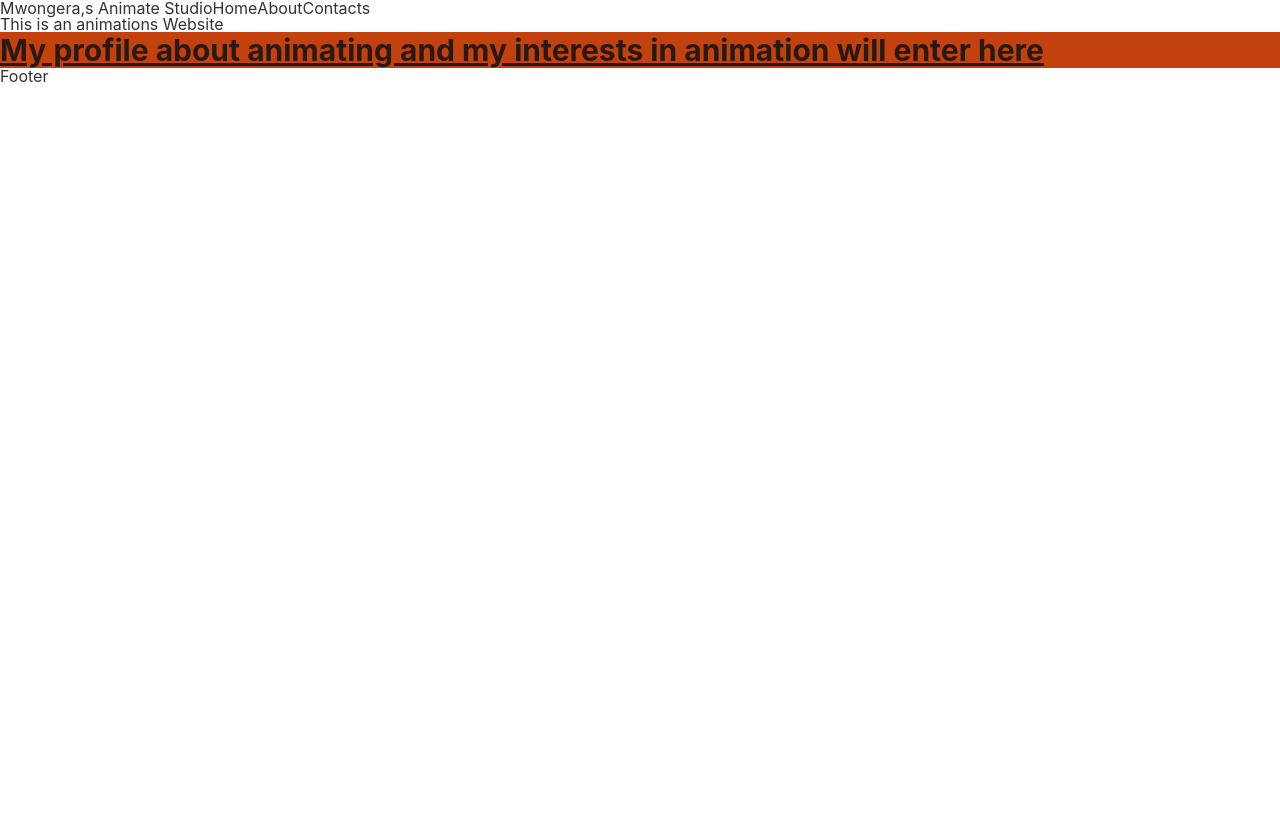
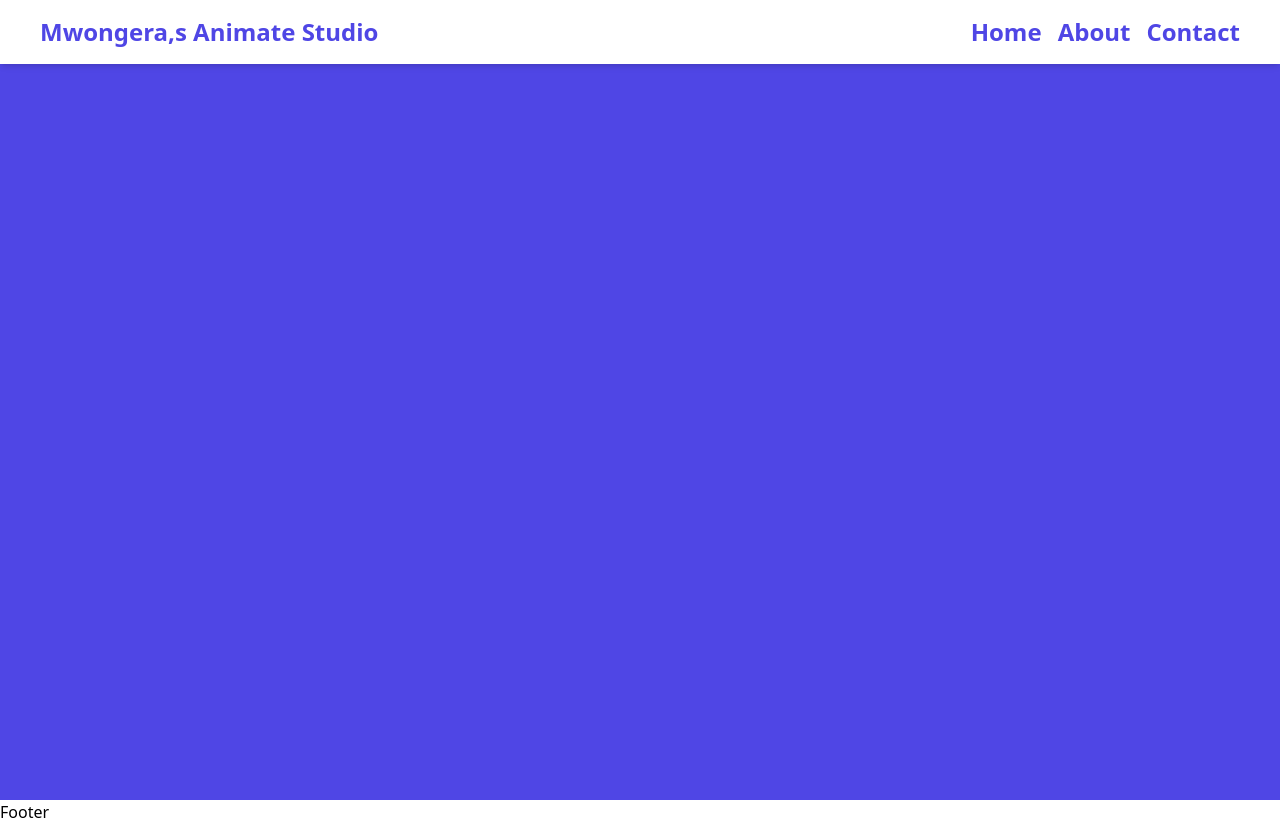
Before and after one commit to JkuatPas/JKUATBIT2207JAVASCRIPTLEARNING-, a React (Vite) app: page /about in a window 1280 px wide. Before the commit the page ends 800 px from the top, so only its background shows below. Built offline with nearby package versions, Linux system fonts and the light colour scheme.

Commit message:
added: a nav with basic css

```diff
--- a/src/App.css
+++ /dev/null
@@ -1,3 +0,0 @@
-main{
-  height: 100vh;
-}
--- a/src/App.jsx
+++ b/src/App.jsx
@@ -1,15 +1,18 @@
 import React from 'react'
 import Navbar from './components/navbar/Navbar'
 import Footer from './components/Footer'
+import HeaderImage from './assets/animateone.gif'
+
 
 
 function App  () {
   return (
-    <>
+    < >
       <Navbar/>
-      <main>
-        <h2 className=''>This is an animations Website</h2>
-        <p className='text-3xl font-bold underline bg-orange-700'>My profile about animating and my interests in animation will enter here</p>
+      <main className='bg-indigo-600 w-full h-screen'>
+        <img src={HeaderImage} alt=""/>
+        <h2 >This is an animations Website</h2>
+        <p className=''>My profile about animating and my interests in animation will enter here</p>
       </main>
       <Footer/>
     </>
--- a/src/components/navbar/Navbar.jsx
+++ b/src/components/navbar/Navbar.jsx
@@ -1,17 +1,24 @@
 import React from 'react'
-import './navbar.css'
+import { Link } from 'react-router-dom'
+
 const Navbar = () => {
   return (
-    <>
-     <nav>
-        Mwongera,s Animate Studio
-        <ul>
-            <li>Home</li>
-            <li>About</li>
-            <li>Contacts</li>
+    <div className='shadow-md w-full fixed top-0 left-0'>
+      <nav className='md:flex md:justify-between md:items-center bg-white text-indigo-600 py-4 md:px-10 px-6 text-2xl font-bold'>
+        <span>Mwongera,s Animate Studio</span>
+        <ul className='md:flex md:items-center md:pb-0 pb-12 space-x-4'>
+            <li>
+                <Link to='/home'>Home</Link>
+            </li>
+            <li >
+               <Link to='/about'>About</Link>
+            </li>
+            <li >
+             <Link to='/contact'>Contact</Link>
+            </li>
         </ul>
      </nav>
-    </>
+    </div>
   )
 }
 
--- a/src/components/navbar/navbar.css
+++ /dev/null
@@ -1,9 +0,0 @@
-nav{
-    display:flex;
-    align-items: center;
-}
-ul{
-    display: flex;
-    flex-direction: row;
-    list-style: none;
-}
--- a/src/index.css
+++ b/src/index.css
@@ -1,14 +1,3 @@
 @tailwind base;
 @tailwind components;
 @tailwind utilities;
-
-:root {
-  font-family: Inter, system-ui, Avenir, Helvetica, Arial, sans-serif;
-  line-height: 1.0;
-  font-weight: 400;
-  color: rgba(19, 19, 19, 0.87);
-  font-synthesis: none;
-  text-rendering: optimizeLegibility;
-  -webkit-font-smoothing: antialiased;
-  -moz-osx-font-smoothing: grayscale;
-}
--- a/src/main.jsx
+++ b/src/main.jsx
@@ -1,10 +1,33 @@
 import React from 'react'
 import ReactDOM from 'react-dom/client'
+import About from './views/About.jsx'
+import Contact from './views/Contact.jsx'
 import App from './App.jsx'
+import { createBrowserRouter, RouterProvider } from "react-router-dom";
 import './output.css'
+
+
+const router = createBrowserRouter([
+  {
+    path: "/home",
+    element: <App />
+  },
+  {
+    path: "/about",
+    element: <About />
+  },
+  {
+    path: "/contact",
+    element: <Contact />
+  },
+  {
+    path: "/",
+    element: <App />
+  },
+]);
 
 ReactDOM.createRoot(document.getElementById('root')).render(
   <React.StrictMode>
-    <App />
+    <RouterProvider router={router} />
   </React.StrictMode>,
 )
--- a/src/output.css
+++ b/src/output.css
@@ -554,31 +554,169 @@ video {
   --tw-contain-style:  ;
 }
 
-.bg-orange-700 {
-  --tw-bg-opacity: 1;
-  background-color: rgb(194 65 12 / var(--tw-bg-opacity));
+.fixed {
+  position: fixed;
 }
 
-.text-3xl {
-  font-size: 1.875rem;
-  line-height: 2.25rem;
+.left-0 {
+  left: 0px;
+}
+
+.top-0 {
+  top: 0px;
+}
+
+.flex {
+  display: flex;
+}
+
+.h-screen {
+  height: 100vh;
+}
+
+.h-full {
+  height: 100%;
+}
+
+.h-20 {
+  height: 5rem;
+}
+
+.w-full {
+  width: 100%;
+}
+
+.w-screen {
+  width: 100vw;
+}
+
+.flex-col {
+  flex-direction: column;
+}
+
+.items-center {
+  align-items: center;
+}
+
+.justify-between {
+  justify-content: space-between;
+}
+
+.space-x-4 > :not([hidden]) ~ :not([hidden]) {
+  --tw-space-x-reverse: 0;
+  margin-right: calc(1rem * var(--tw-space-x-reverse));
+  margin-left: calc(1rem * calc(1 - var(--tw-space-x-reverse)));
+}
+
+.bg-indigo-600 {
+  --tw-bg-opacity: 1;
+  background-color: rgb(79 70 229 / var(--tw-bg-opacity));
+}
+
+.bg-indigo-500 {
+  --tw-bg-opacity: 1;
+  background-color: rgb(99 102 241 / var(--tw-bg-opacity));
+}
+
+.bg-white {
+  --tw-bg-opacity: 1;
+  background-color: rgb(255 255 255 / var(--tw-bg-opacity));
+}
+
+.px-7 {
+  padding-left: 1.75rem;
+  padding-right: 1.75rem;
+}
+
+.py-4 {
+  padding-top: 1rem;
+  padding-bottom: 1rem;
+}
+
+.px-4 {
+  padding-left: 1rem;
+  padding-right: 1rem;
+}
+
+.px-2 {
+  padding-left: 0.5rem;
+  padding-right: 0.5rem;
+}
+
+.px-6 {
+  padding-left: 1.5rem;
+  padding-right: 1.5rem;
+}
+
+.py-8 {
+  padding-top: 2rem;
+  padding-bottom: 2rem;
+}
+
+.py-2 {
+  padding-top: 0.5rem;
+  padding-bottom: 0.5rem;
+}
+
+.pb-12 {
+  padding-bottom: 3rem;
+}
+
+.text-2xl {
+  font-size: 1.5rem;
+  line-height: 2rem;
 }
 
 .font-bold {
   font-weight: 700;
 }
 
-.underline {
-  text-decoration-line: underline;
+.text-white {
+  --tw-text-opacity: 1;
+  color: rgb(255 255 255 / var(--tw-text-opacity));
 }
 
-:root {
-  font-family: Inter, system-ui, Avenir, Helvetica, Arial, sans-serif;
-  line-height: 1.0;
-  font-weight: 400;
-  color: rgba(19, 19, 19, 0.87);
-  font-synthesis: none;
-  text-rendering: optimizeLegibility;
-  -webkit-font-smoothing: antialiased;
-  -moz-osx-font-smoothing: grayscale;
+.text-green-500 {
+  --tw-text-opacity: 1;
+  color: rgb(34 197 94 / var(--tw-text-opacity));
 }
+
+.text-indigo-600 {
+  --tw-text-opacity: 1;
+  color: rgb(79 70 229 / var(--tw-text-opacity));
+}
+
+.shadow {
+  --tw-shadow: 0 1px 3px 0 rgb(0 0 0 / 0.1), 0 1px 2px -1px rgb(0 0 0 / 0.1);
+  --tw-shadow-colored: 0 1px 3px 0 var(--tw-shadow-color), 0 1px 2px -1px var(--tw-shadow-color);
+  box-shadow: var(--tw-ring-offset-shadow, 0 0 #0000), var(--tw-ring-shadow, 0 0 #0000), var(--tw-shadow);
+}
+
+.shadow-md {
+  --tw-shadow: 0 4px 6px -1px rgb(0 0 0 / 0.1), 0 2px 4px -2px rgb(0 0 0 / 0.1);
+  --tw-shadow-colored: 0 4px 6px -1px var(--tw-shadow-color), 0 2px 4px -2px var(--tw-shadow-color);
+  box-shadow: var(--tw-ring-offset-shadow, 0 0 #0000), var(--tw-ring-shadow, 0 0 #0000), var(--tw-shadow);
+}
+
+@media (min-width: 768px) {
+  .md\:flex {
+    display: flex;
+  }
+
+  .md\:items-center {
+    align-items: center;
+  }
+
+  .md\:justify-between {
+    justify-content: space-between;
+  }
+
+  .md\:px-10 {
+    padding-left: 2.5rem;
+    padding-right: 2.5rem;
+  }
+
+  .md\:pb-0 {
+    padding-bottom: 0px;
+  }
+}
--- a/src/views/About.jsx
+++ b/src/views/About.jsx
@@ -1,8 +1,17 @@
 import React from 'react'
+import Navbar from '../components/navbar/Navbar'
+import Footer from '../components/Footer'
 
 const About = () => {
   return (
-    <div>About</div>
+    <div>
+      <Navbar/>
+      <main className='bg-indigo-600 w-full h-screen my-4'>
+        <h1>About</h1>
+      </main>
+      <Footer/>
+    </div>
+
   )
 }
 
--- a/src/views/Contact.jsx
+++ b/src/views/Contact.jsx
@@ -1,8 +1,18 @@
 import React from 'react'
+import Navbar from '../components/navbar/Navbar'
+import Footer from '../components/Footer'
 
 const Contact = () => {
   return (
-    <div>Contact</div>
+    <div>
+      <Navbar  />
+      <main className='bg-indigo-600 w-full h-screen my-4'>
+        <h1>Contact me</h1>
+        <p>mwongeraligo@gmail.com</p>
+        <p>mwongeraligo@gmail.com</p><p>mwongeraligo@gmail.com</p>
+      </main>
+      <Footer />
+    </div>
   )
 }
 
```
Also changed, not shown: src/assets/animateone.gif (added).
